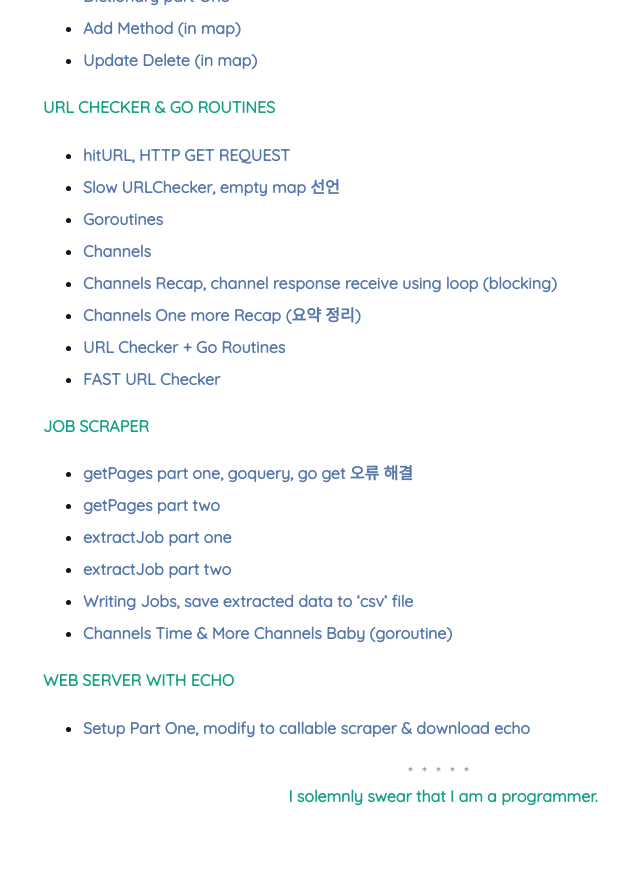
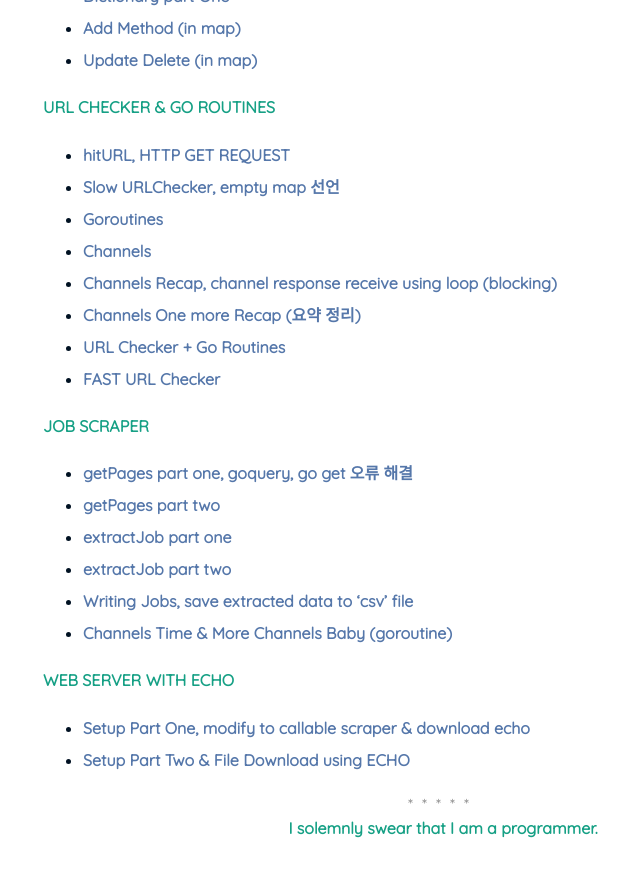
Before and after one commit to nimkoes/portfolio, a Jekyll site: the page built from _posts/2021-05-15-Go-Language-Study.md, in a window 1280 px wide and 900 px high, scrolled down 1971 px. Shown: the top 877 px of the window, without its empty margins (197-837 px from the left). Built offline with Jekyll 4.4.1, drawn with Linux system fonts in a browser that asks for light colours.

Commit message:
'Go 'WEB SERVER WITH ECHO' : Setup Part Two & File Download using ECHO' 학습 내용 추가

```diff
--- a/_posts/2021-05-15-Go-Language-Study.md
+++ b/_posts/2021-05-15-Go-Language-Study.md
@@ -78,6 +78,7 @@ author: "nimkoes"
 
 #### **WEB SERVER WITH ECHO**
 - [Setup Part One, modify to callable scraper & download echo][link_blog_034]
+- [Setup Part Two & File Download using ECHO][link_blog_035]
 
 
 
```
Also changed, not shown: other parts of _posts/2021-05-15-Go-Language-Study.md (+1 -0 lines).
